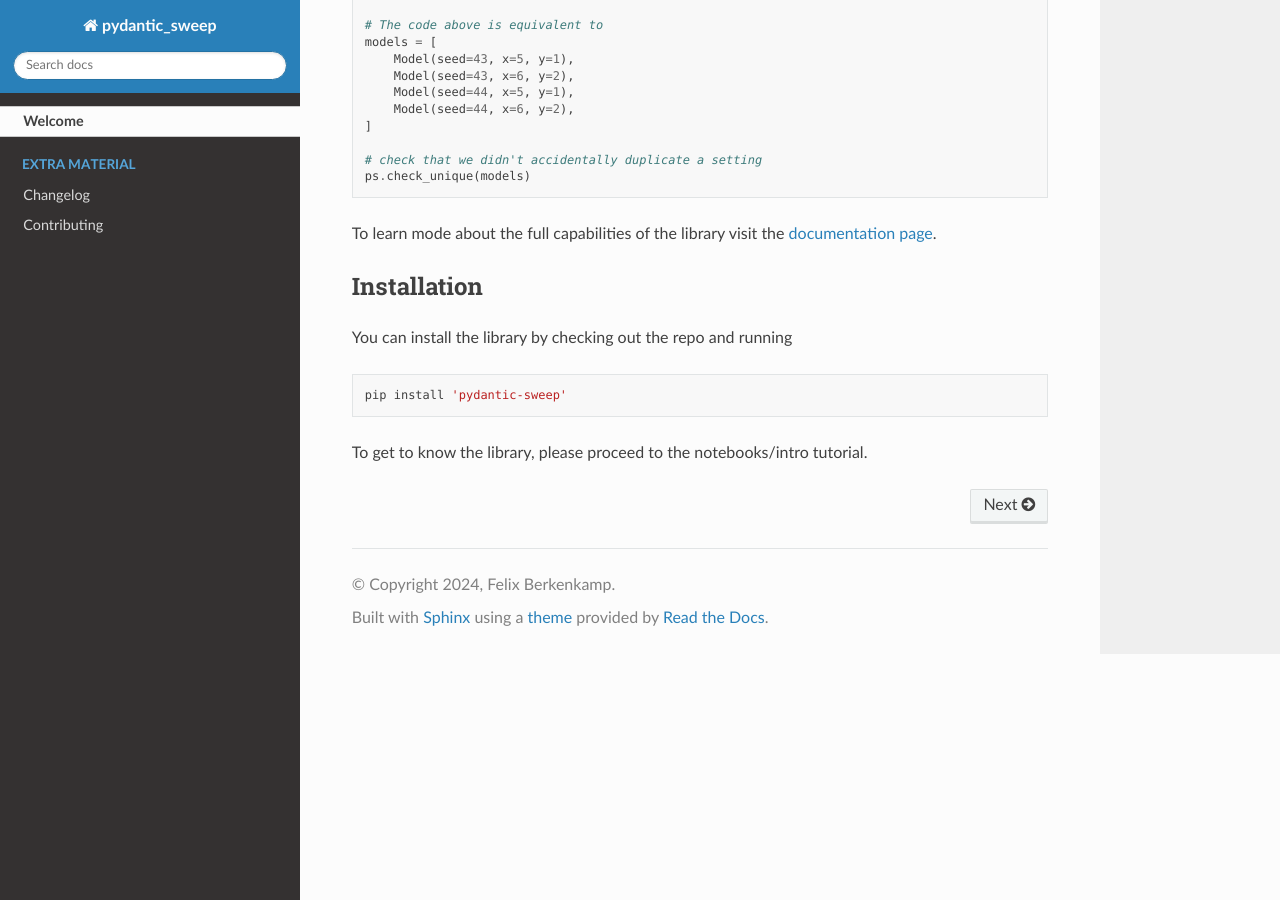
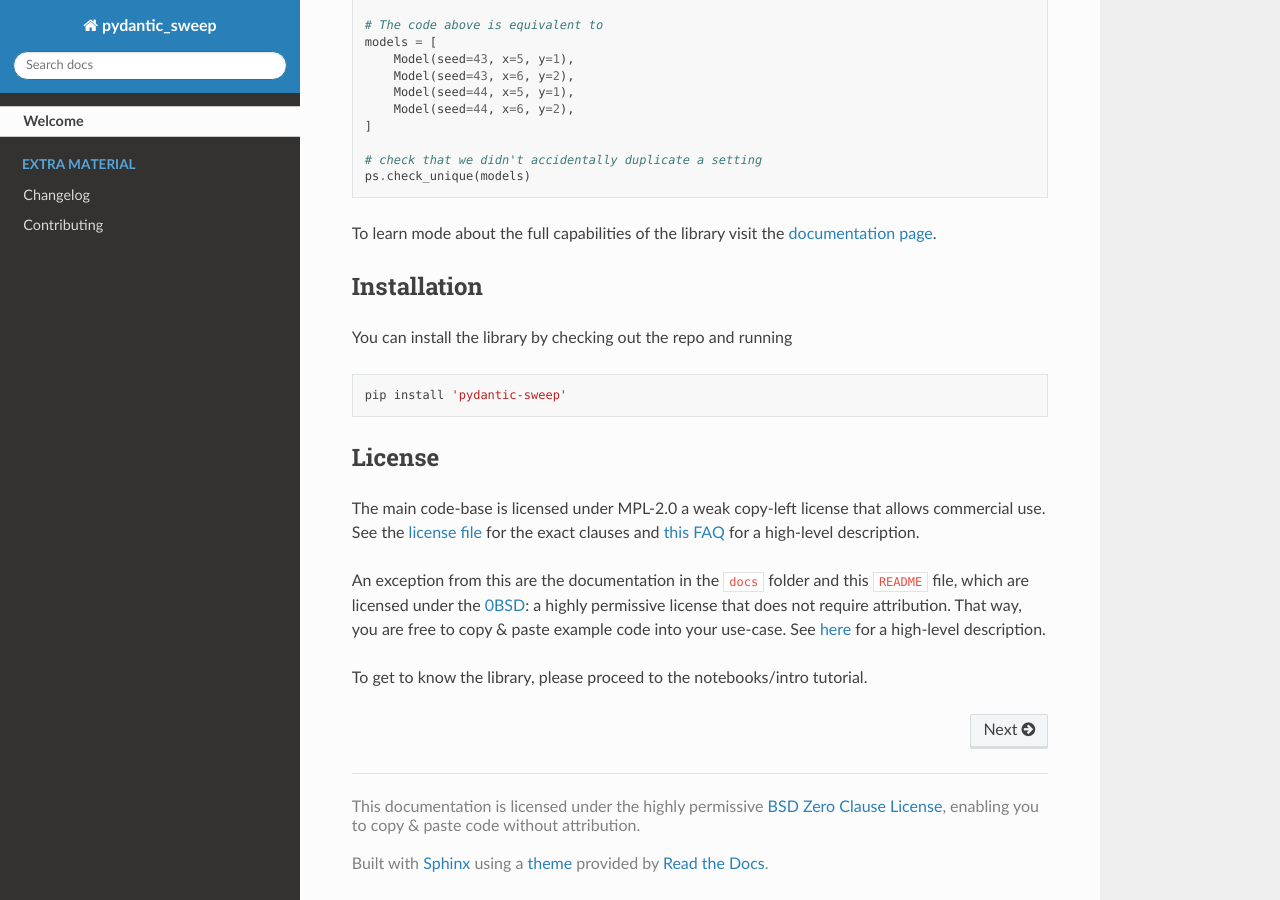
Before and after one commit to befelix/pydantic_sweep, a Sphinx documentation site: the page built from docs/index.rst, in a window 1280 px wide and 900 px high, scrolled down 823 px. Built offline with Sphinx 7.4.7 and the Read the Docs theme 3.1.0, drawn with Linux system fonts in a browser that asks for light colours; pages that are not in the unit, such as notebooks, are missing from menus.

Commit message:
License docs under 0BSD

````diff
--- a/README.md
+++ b/README.md
@@ -59,3 +59,18 @@ You can install the library by checking out the repo and running
 ```bash
 pip install 'pydantic-sweep'
 ```
+
+## License
+
+The main code-base is licensed under MPL-2.0 a weak copy-left license that allows
+commercial use. See the
+[license file](https://github.com/befelix/pydantic_sweep/blob/main/docs/LICENSE) for
+the exact clauses and
+[this FAQ](https://www.mozilla.org/en-US/MPL/2.0/FAQ/) for a high-level description.
+
+An exception from this are the documentation in the `docs` folder and this `README`
+file, which are licensed under the
+[0BSD](https://github.com/befelix/pydantic_sweep/blob/main/docs/LICENSE): a highly
+permissive license that does not require attribution. That way, you are free to copy &
+paste example code into your use-case. See
+[here](https://choosealicense.com/licenses/0bsd/) for a high-level description.
--- /dev/null
+++ b/docs/_templates/footer.html
@@ -0,0 +1,8 @@
+{% extends "!footer.html" %}
+{%- block contentinfo %}
+{{ super }}
+This documentation is licensed under the highly permissive
+<a href="https://github.com/befelix/pydantic_sweep/blob/main/docs/LICENSE">
+BSD Zero Clause License</a>, enabling you to copy & paste code without attribution.
+<br><br>
+{% endblock %}
--- a/docs/conf.py
+++ b/docs/conf.py
@@ -26,7 +26,6 @@ def import_file(file: Path, /):
 # https://www.sphinx-doc.org/en/master/usage/configuration.html#project-information
 
 project = "pydantic_sweep"
-copyright = "2024, Felix Berkenkamp"
 author = "Felix Berkenkamp"
 release = import_file(MODULE_ROOT / "_version.py").__version__
 
````
Also changed, not shown: 1 other file.
